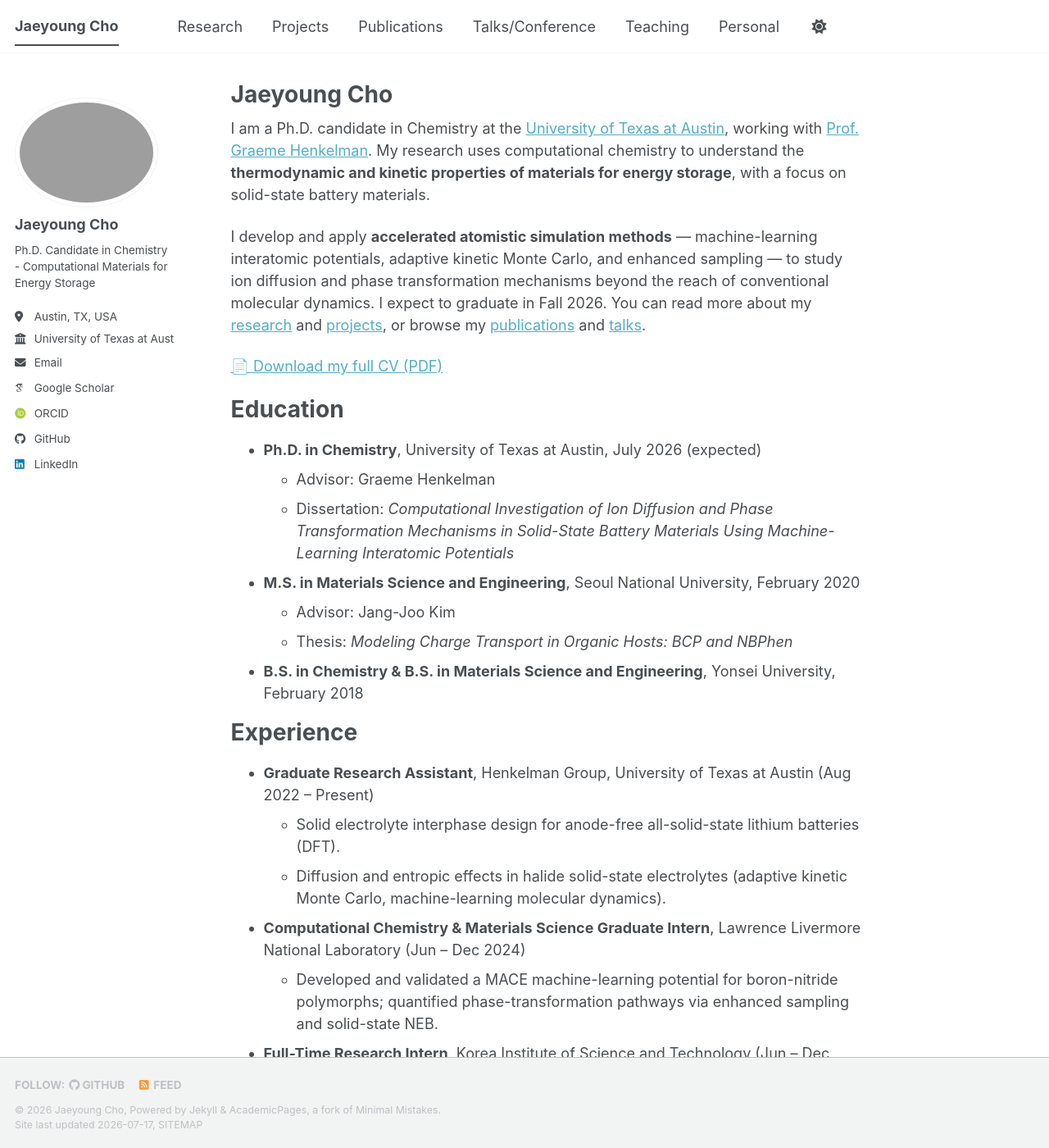
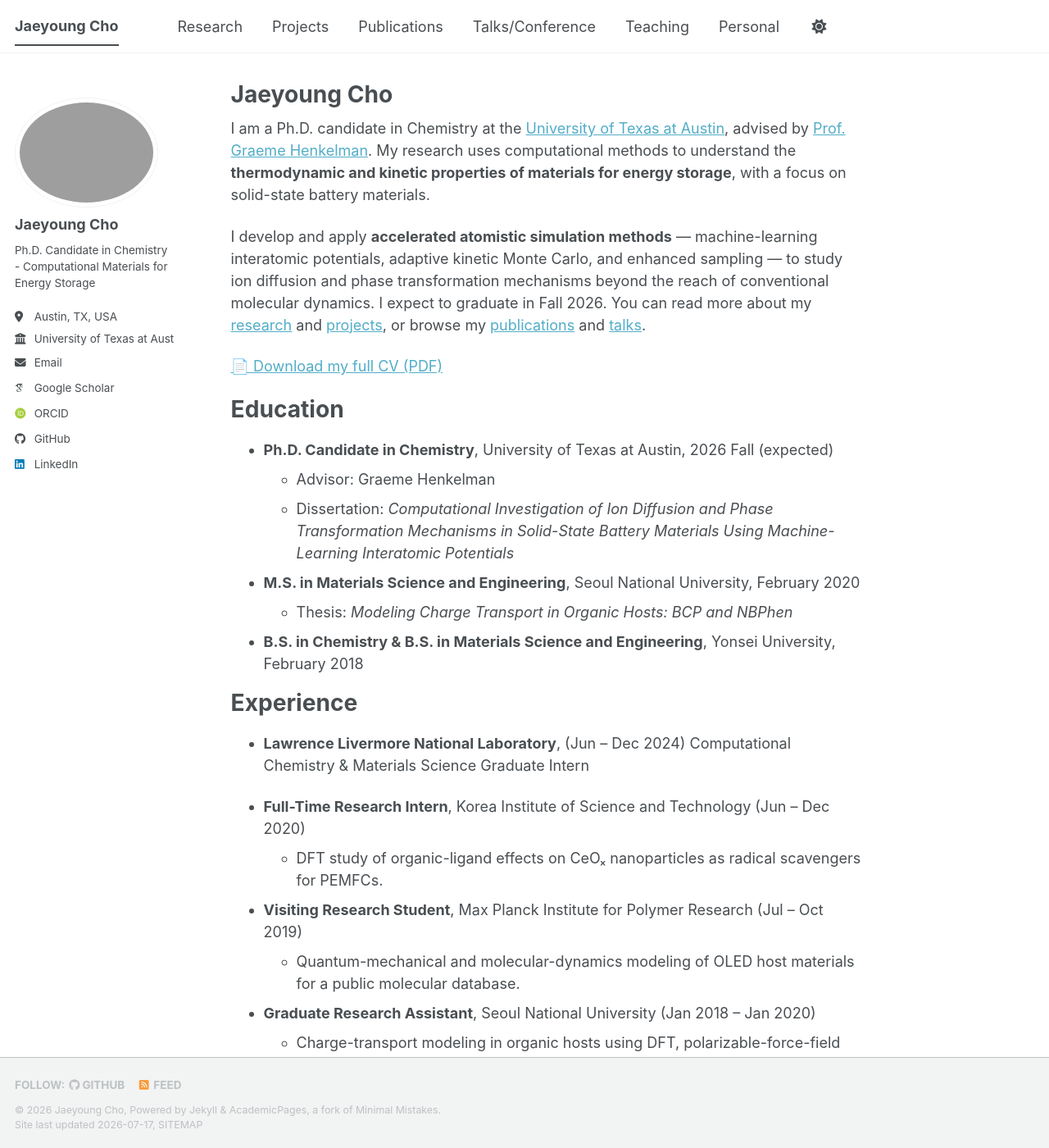
Before and after one commit to jycho5758/jycho5758.github.io, a Jekyll site: the page built from _pages/about.md, in a window 1280 px wide and 1400 px high. Shown: the whole window at 82% size. Built offline with Jekyll 4.4.1, drawn with Linux system fonts in a browser that asks for light colours; some web fonts are replaced; a script bundle is joined from its source files by our own code; library files that are not in the unit come from our copies.

Commit message:
Update about.md

```diff
--- a/_pages/about.md
+++ b/_pages/about.md
@@ -7,7 +7,7 @@ redirect_from:
   - /about.html
 ---
 
-I am a Ph.D. candidate in Chemistry at the [University of Texas at Austin](https://www.utexas.edu/), working with [Prof. Graeme Henkelman](https://theory.cm.utexas.edu/henkelman/). My research uses computational chemistry to understand the **thermodynamic and kinetic properties of materials for energy storage**, with a focus on solid-state battery materials.
+I am a Ph.D. candidate in Chemistry at the [University of Texas at Austin](https://www.utexas.edu/), advised by [Prof. Graeme Henkelman](https://theory.cm.utexas.edu/henkelman/). My research uses computational methods to understand the **thermodynamic and kinetic properties of materials for energy storage**, with a focus on solid-state battery materials.
 
 I develop and apply **accelerated atomistic simulation methods** — machine-learning interatomic potentials, adaptive kinetic Monte Carlo, and enhanced sampling — to study ion diffusion and phase transformation mechanisms beyond the reach of conventional molecular dynamics. I expect to graduate in Fall 2026. You can read more about my [research](/research/) and [projects](/projects/), or browse my [publications](/publications/) and [talks](/talks/).
 
@@ -15,22 +15,17 @@ I develop and apply **accelerated atomistic simulation methods** — machine-lea
 
 Education
 ======
-* **Ph.D. in Chemistry**, University of Texas at Austin, July 2026 (expected)
+* **Ph.D. Candidate in Chemistry**, University of Texas at Austin, 2026 Fall (expected)
   * Advisor: Graeme Henkelman
   * Dissertation: *Computational Investigation of Ion Diffusion and Phase Transformation Mechanisms in Solid-State Battery Materials Using Machine-Learning Interatomic Potentials*
 * **M.S. in Materials Science and Engineering**, Seoul National University, February 2020
-  * Advisor: Jang-Joo Kim
   * Thesis: *Modeling Charge Transport in Organic Hosts: BCP and NBPhen*
 * **B.S. in Chemistry & B.S. in Materials Science and Engineering**, Yonsei University, February 2018
 
 Experience
 ======
-* **Graduate Research Assistant**, Henkelman Group, University of Texas at Austin (Aug 2022 – Present)
-  * Solid electrolyte interphase design for anode-free all-solid-state lithium batteries (DFT).
-  * Diffusion and entropic effects in halide solid-state electrolytes (adaptive kinetic Monte Carlo, machine-learning molecular dynamics).
-
-* **Computational Chemistry & Materials Science Graduate Intern**, Lawrence Livermore National Laboratory (Jun – Dec 2024)
-  * Developed and validated a MACE machine-learning potential for boron-nitride polymorphs; quantified phase-transformation pathways via enhanced sampling and solid-state NEB.
+* **Lawrence Livermore National Laboratory**, (Jun – Dec 2024)
+  Computational Chemistry & Materials Science Graduate Intern
 
 * **Full-Time Research Intern**, Korea Institute of Science and Technology (Jun – Dec 2020)
   * DFT study of organic-ligand effects on CeOₓ nanoparticles as radical scavengers for PEMFCs.
```
